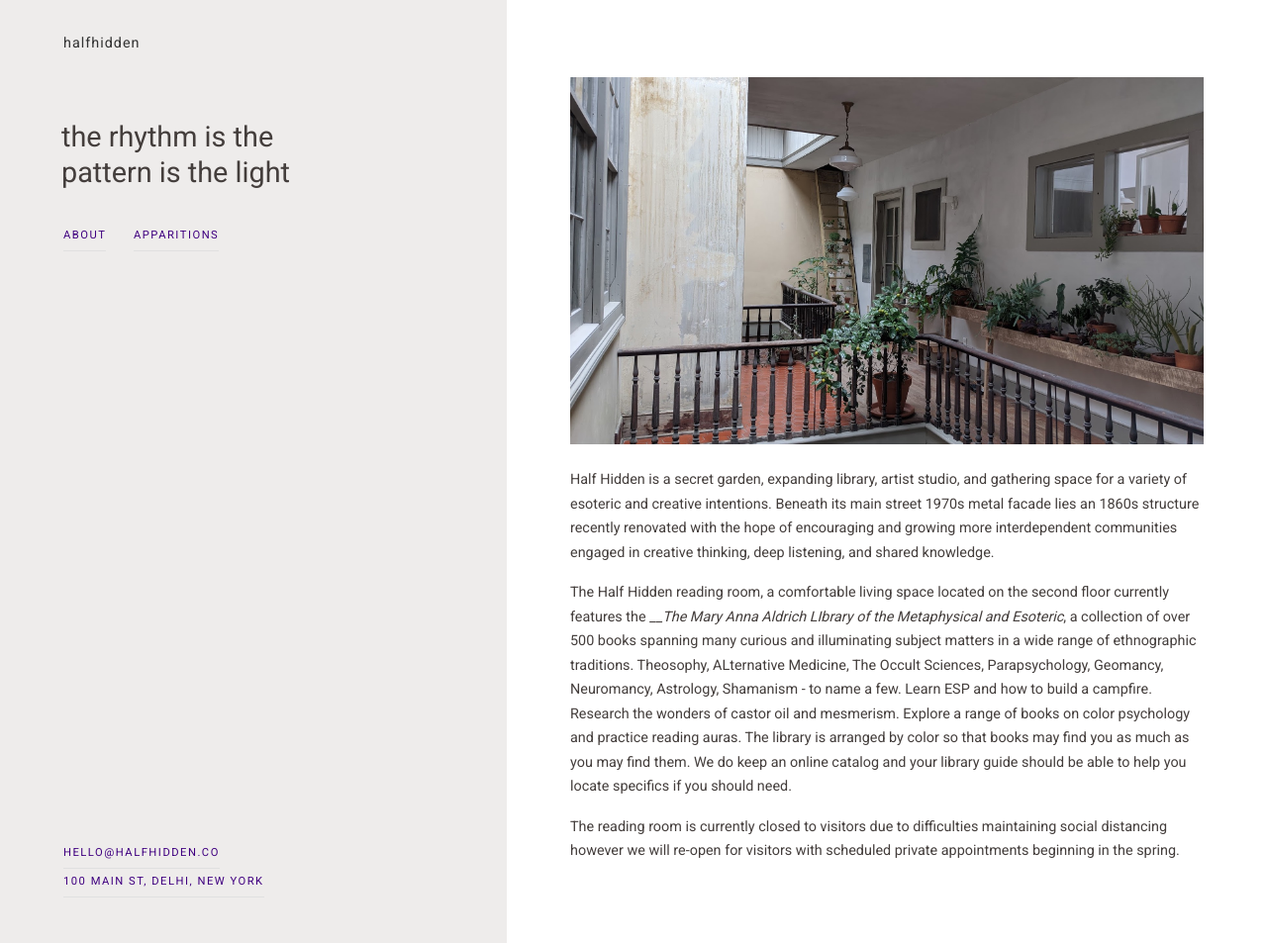
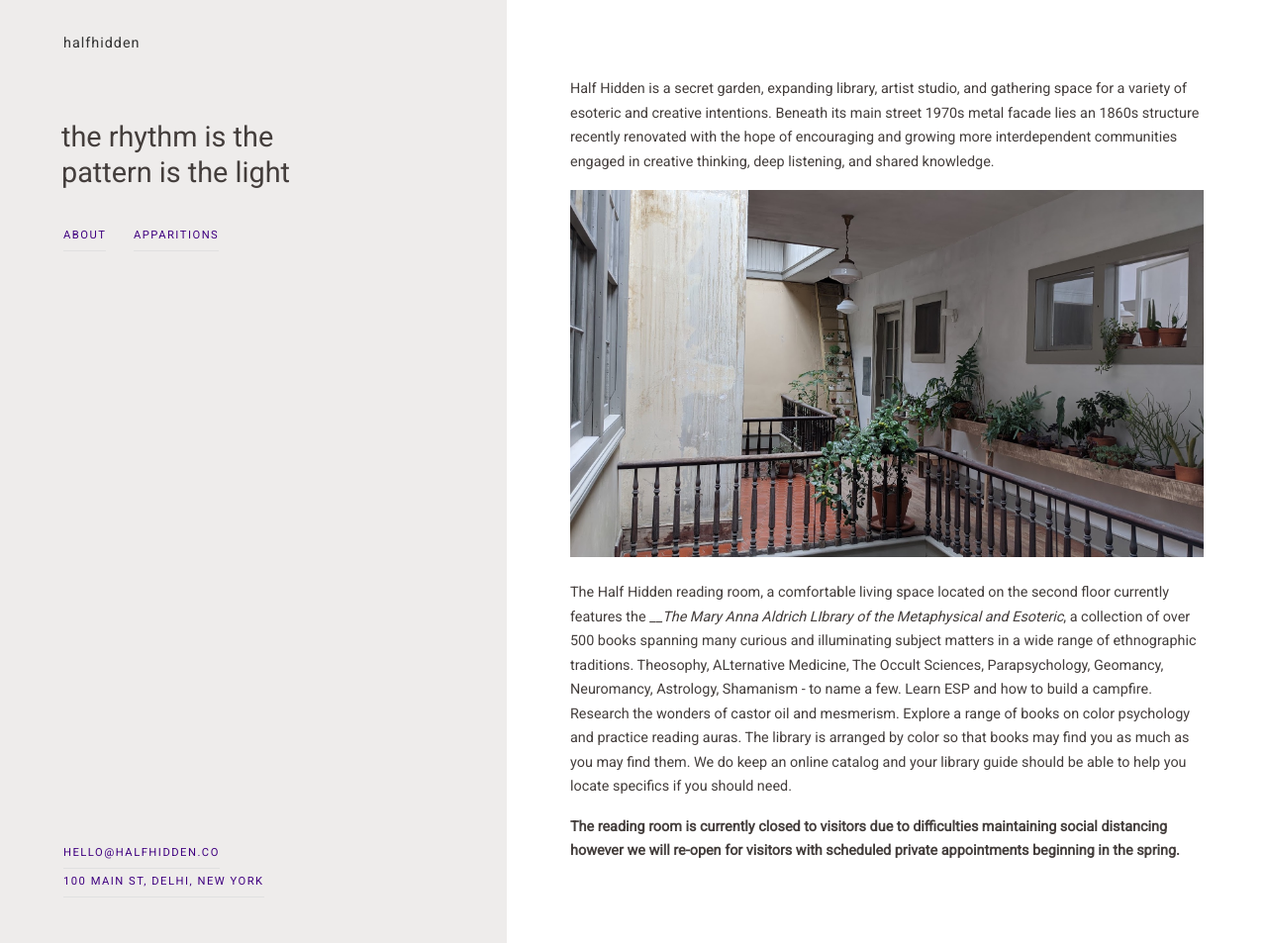
Before and after one commit to kellicain/kellicain.github.com, a Jekyll site: the page built from about.md, in a window 1280 px wide and 953 px high. Shown: the whole window at 99% size. Built offline with Jekyll 4.4.1, drawn with Linux system fonts in a browser that asks for light colours.

Commit message:
Update about.md

```diff
--- a/about.md
+++ b/about.md
@@ -3,14 +3,10 @@ layout: page
 published: true
 ---
 
-![atriumgarden.jpg]({{site.baseurl}}/images/atriumgarden.jpg)
-
-
 Half Hidden is a secret garden, expanding library, artist studio, and gathering space for a variety of esoteric and creative intentions. Beneath its main street 1970s metal facade lies an 1860s structure recently renovated with the hope of encouraging and growing more interdependent communities engaged in creative thinking, deep listening, and shared knowledge.
 
-
-
+![atriumgarden.jpg]({{site.baseurl}}/images/atriumgarden.jpg)
 
 The Half Hidden reading room, a comfortable living space located on the second floor currently features the ___The Mary Anna Aldrich LIbrary of the Metaphysical and Esoteric_, a collection of over 500 books spanning many curious and illuminating subject matters in a wide range of ethnographic traditions. Theosophy, ALternative Medicine, The Occult Sciences, Parapsychology, Geomancy, Neuromancy, Astrology, Shamanism - to name a few. Learn ESP and how to build a campfire. Research the wonders of castor oil and mesmerism. Explore a range of books on color psychology and practice reading auras. The library is arranged by color so that books may find you as much as you may find them. We do keep an online catalog and your library guide should be able to help you locate specifics if you should need.
 
-The reading room is currently closed to visitors due to difficulties maintaining social distancing however we will re-open for visitors with scheduled private appointments beginning in the spring.
+**The reading room is currently closed to visitors due to difficulties maintaining social distancing however we will re-open for visitors with scheduled private appointments beginning in the spring.**
```
